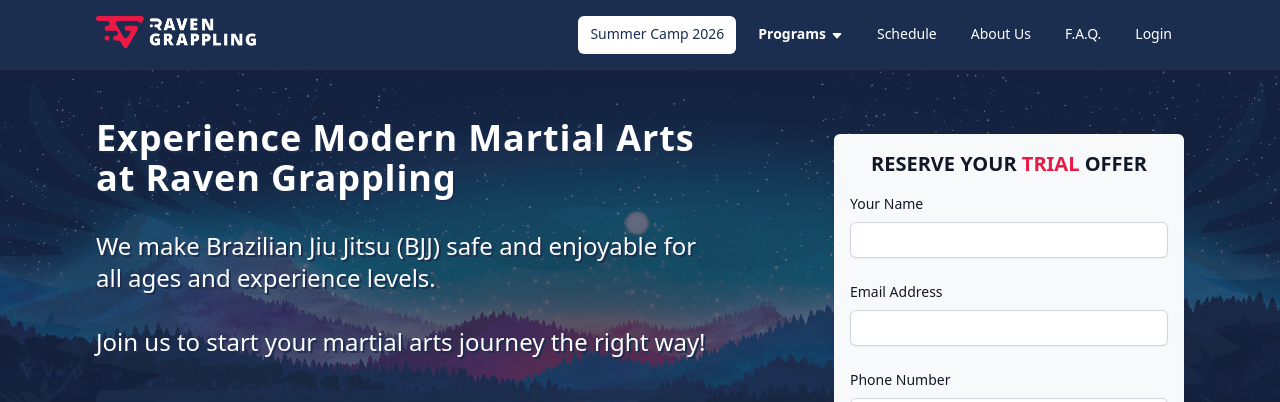
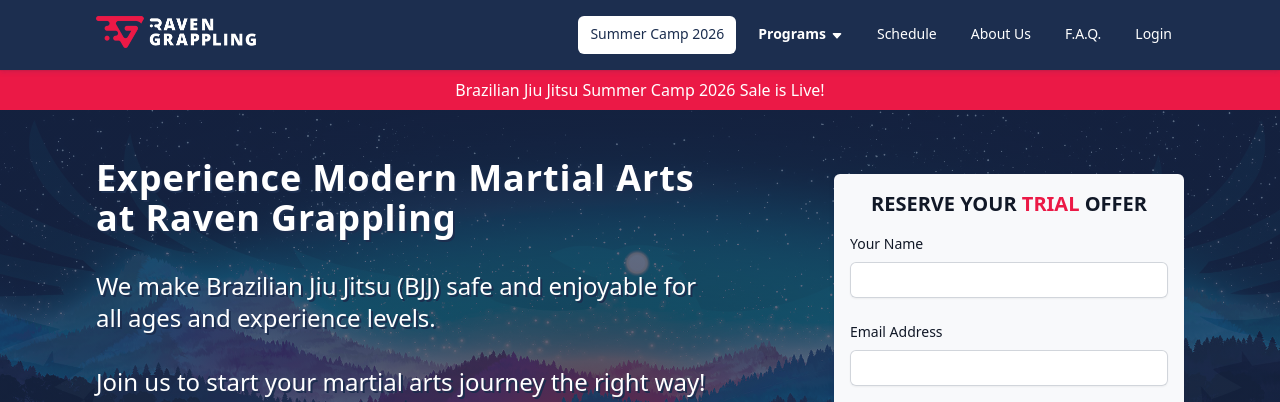
Before and after one commit to RavenGrappling/RavenGrappling.github.io, a Jekyll site: the page built from pages/index.html, in a window 1280 px wide and 1400 px high, cut to the strip 0-402 px from the top of the window. Built offline with Jekyll 4.4.1, drawn with Linux system fonts in a browser that asks for light colours.

Commit message:
added banner link

```diff
--- a/assets/css/raven.css
+++ b/assets/css/raven.css
@@ -145,6 +145,17 @@ a.large-button {
   text-shadow: none;
   &:hover {
     opacity: 0.85;
+  }
+}
+
+a.banner {
+  display:          block;
+  text-align:       center;
+  background-color: var(--raven-red);
+  color:            white;
+  padding:          0.5rem;
+  &:hover {
+    text-decoration: underline;
   }
 }
 
--- a/pages/bjj-summer-camp-2026.html
+++ b/pages/bjj-summer-camp-2026.html
@@ -20,6 +20,8 @@ meta_desc: BJJ Summer Camp
         </dd>
         <dt>Experience:</dt>
         <dd>Open to all experience levels</dd>
+        <dt>Attire:</dt>
+        <dd>No-Gi with a belt</dd>
       </dl>
     </div>
   </section>
--- a/pages/index.html
+++ b/pages/index.html
@@ -4,6 +4,8 @@ layout: default
 permalink: /
 meta_desc: Experience Modern Martial Arts at Raven Grappling
 ---
+
+<a class="banner" href="/bjj-summer-camp-2026">Brazilian Jiu Jitsu Summer Camp 2026 Sale is Live!</a>
 
 <div class="hero">
   <section class="flex items-center gap-lg">
```
